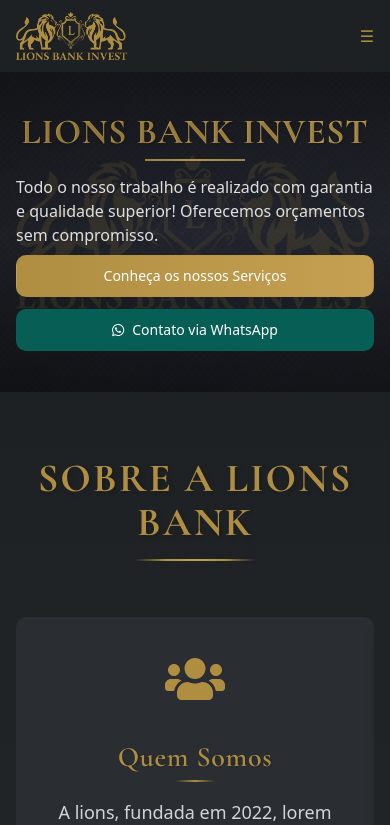
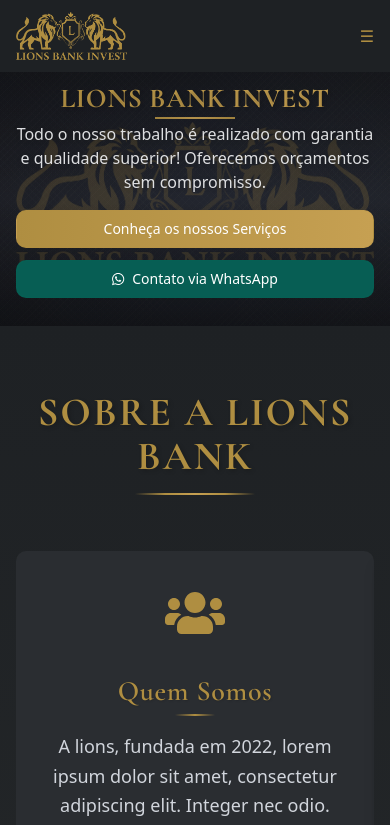
Before and after one commit to gustavohn2017/lions-inc, a Next.js app: page / in a window 390 px wide. Shown: the top 825 px of the page. Built offline with nearby package versions, Linux system fonts and the light colour scheme.

Commit message:
Refactor Hero component for improved layout, responsiveness, and animation effects

```diff
--- a/src/app/_components/Hero/Hero.tsx
+++ b/src/app/_components/Hero/Hero.tsx
@@ -10,9 +10,10 @@ import './hero-animations.css';
 // Remove or comment out this line:
 // import '@/app/fonts.css';
 // ...existing code...
+
 export function Hero() {
   return (
-    <section className="relative overflow-hidden min-h-[320px] md:min-h-[420px] lg:min-h-[380px] xl:min-h-[420px]">
+    <section className="relative overflow-hidden min-h-[200px] md:min-h-[240px] lg:min-h-[260px]">
       {/* Background with Subtle Silver Stripes */}
       <div className="absolute inset-0">
         {/* Base Layer */}
@@ -63,42 +64,28 @@ export function Hero() {
         </div>
       </div>
 
-      {/* Background Pattern - Mobile Only */}
-      <div className="absolute inset-0 md:hidden">
-        <div className="absolute inset-0 bg-gradient-to-b from-black/10 via-transparent to-black/20 z-10" />
-        <Image
-          src={logo_lions_bank}
-          alt="Background Logo"
-          fill
-          style={{ opacity: 0.4 }}
-          className="object-contain p-4 hero-image-animate"
-          priority
-          sizes="(max-width: 768px) 100vw, (max-width: 1200px) 50vw, 33vw"
-        />
-      </div>
-
       {/* Main Content Container */}
-      <div className="container mx-auto relative z-20 px-4 sm:px-6 lg:px-8 h-full">
-        <div className="grid lg:grid-cols-2 gap-4 lg:gap-6 items-center py-6 md:py-8 lg:py-10 min-h-[320px] md:min-h-[420px] lg:min-h-[380px] xl:min-h-[420px]">
-          {/* Left Content */}
-            <div className="flex flex-col max-w-xl mx-auto lg:mx-0 hero-content-animate md:pt-0 lg:pt-0">
-            <h1 className="text-2xl sm:text-3xl md:text-4xl lg:text-4xl xl:text-5xl font-bold font-capricho hero-title bg-gradient-to-r from-[#AF8E41] to-[#AF8E41] bg-clip-text text-transparent">
+      <div className="container mx-auto relative z-20 px-4 sm:px-6 lg:px-8 h-full flex items-center">
+        <div className="flex flex-col md:flex-row items-center justify-between w-full py-3 md:py-4">
+          {/* Left Content - Text and Buttons */}
+          <div className="flex flex-col w-full md:w-1/2 items-center md:items-start hero-content-animate">
+            <h1 className="hero-title text-center md:text-left">
               LIONS BANK INVEST
             </h1>
 
-            <p className="text-base sm:text-lg md:text-xl text-gray-100/90 drop-shadow-sm
-  backdrop-blur-[2px] relative z-10 md:max-w-md lg:max-w-lg">
+            <p className="text-base text-gray-100/90 drop-shadow-sm backdrop-blur-[2px]
+               text-center md:text-left mb-3 max-w-md">
               Todo o nosso trabalho é realizado com garantia e qualidade superior!
               Oferecemos orçamentos sem compromisso.
             </p>
 
             {/* CTA Buttons */}
-            <div className="flex flex-col sm:flex-row gap-3 pt-2 md:pt-4">
+            <div className="flex flex-col sm:flex-row gap-3 pt-1 md:pt-2 justify-center md:justify-start w-full sm:w-auto">
               <a
                 href="#servicos"
-                className="flex-1 sm:flex-none text-center px-5 py-2.5
+                className="flex-1 sm:flex-initial text-center px-5 py-2
                 bg-gradient-to-r from-[#AF8E41] to-[#C6A052] hover:from-[#C6A052] hover:to-[#AF8E41]
-                text-white rounded-lg transition-all duration-300 text-sm md:text-base font-medium
+                text-white rounded-lg transition-all duration-300 text-sm font-medium
                 hover:shadow-[0_0_15px_rgba(175,142,65,0.25)] hover:-translate-y-0.5
                 border border-[#AF8E41]/10"
               >
@@ -109,9 +96,9 @@ export function Hero() {
                 href="https://wa.me/5511999999999"
                 target="_blank"
                 rel="noopener noreferrer"
-                className="flex-1 sm:flex-none flex items-center justify-center px-5 py-2.5
+                className="flex-1 sm:flex-initial flex items-center justify-center px-5 py-2
                 bg-[#075e54] hover:bg-[#128c7e] text-white rounded-lg transition-all
-                duration-300 text-sm md:text-base font-medium hover:shadow-md hover:-translate-y-0.5 group
+                duration-300 text-sm font-medium hover:shadow-md hover:-translate-y-0.5 group
                 border border-emerald-700/10"
               >
                 <FontAwesomeIcon
@@ -123,20 +110,34 @@ export function Hero() {
             </div>
           </div>
 
-          {/* Right Image - Tablet and Desktop */}
-          <div className="hidden md:block relative h-full">
-            <Image
-              src={logo_lions_bank}
-              alt="Background Logo"
-              fill
-              style={{ opacity: 0.85 }}
-              className="object-contain p-4 hero-image-animate"
-              priority
-              sizes="(max-width: 1024px) 50vw, 40vw"
-            />
+          {/* Center Image */}
+          <div className="relative md:w-1/2 flex justify-center items-center mt-4 md:mt-0">
+            <div className="relative w-full max-w-[200px] md:max-w-[220px] lg:max-w-[250px] aspect-square">
+              <Image
+                src={logo_lions_bank}
+                alt="Lions Bank Logo"
+                fill
+                className="object-contain hero-image-animate"
+                priority
+                sizes="(max-width: 768px) 180px, (max-width: 1024px) 220px, 250px"
+              />
+            </div>
           </div>
+        </div>
+      </div>
 
-          {/* Removed duplicate Background Pattern since it was defined earlier */}
+      {/* Mobile Background Logo - Lower Opacity */}
+      <div className="absolute inset-0 md:hidden hero-background-image">
+        <div className="absolute inset-0 bg-gradient-to-b from-black/10 via-transparent to-black/20 z-10" />
+        <div className="relative w-full h-full flex items-center justify-center">
+          <Image
+            src={logo_lions_bank}
+            alt="Background Logo"
+            fill
+            className="object-contain p-4 opacity-20"
+            priority
+            sizes="100vw"
+          />
         </div>
       </div>
     </section>
--- a/src/app/_components/Hero/hero-animations.css
+++ b/src/app/_components/Hero/hero-animations.css
@@ -17,19 +17,36 @@
     opacity: 0;
   }
   to {
-    width: 100px;
+    width: 80px;
     opacity: 0.9;
   }
 }
 
 .hero-content-animate {
   opacity: 0;
-  animation: fadeInUp 1s ease-out forwards;
+  animation: fadeInUp 0.8s ease-out forwards;
 }
 
 .hero-image-animate {
   opacity: 0;
-  animation: fadeInUp 1s ease-out 0.2s forwards;
+  animation: fadeInUp 0.8s ease-out 0.2s forwards;
+}
+
+/* Image opacity based on screen sizes */
+@media (max-width: 1023px) {
+  .hero-image-animate {
+    opacity: 0.4 !important;
+  }
+
+  .hero-background-image {
+    z-index: 5;
+  }
+}
+
+@media (min-width: 1024px) {
+  .hero-image-animate {
+    opacity: 0.95;
+  }
 }
 
 /* Test class to disable animations for testing */
@@ -42,7 +59,7 @@
 .hero-title {
   font-family: 'Cormorant Garamond', serif;
   font-weight: 700;
-  font-size: clamp(2.8rem, 4vw, 4.2rem);
+  font-size: clamp(1.8rem, 4vw, 2.8rem);
   letter-spacing: 0.02em;
   background: linear-gradient(135deg, #AF8E41 0%, #C6A052 100%);
   -webkit-background-clip: text;
@@ -51,8 +68,10 @@
   text-shadow: 2px 2px 3px rgba(0, 0, 0, 0.15);
   line-height: 1.1;
   position: relative;
-  margin-bottom: 1.5rem;
+  margin-bottom: 0.6rem;
   transition: all 0.3s ease;
+  width: 100%;
+  display: inline-block;
 }
 
 /* Test class to visualize title boundaries */
@@ -63,8 +82,7 @@
 .hero-title::after {
   content: '';
   position: absolute;
-  bottom: -10px;
-  left: 0;
+  bottom: -6px;
   height: 2px;
   background: linear-gradient(90deg, #AF8E41, #C6A052, #AF8E41);
   opacity: 0;
@@ -73,58 +91,71 @@
 }
 
 /* Mobile styles */
-@media (max-width: 767px) {
-  .hero-image-animate {
-    opacity: 0.15 !important;
-  }
-
+@media (max-width: 639px) {
   .hero-title {
-    font-size: clamp(2.2rem, 3.5vw, 3rem);
-    text-align: center;
-    text-shadow: 1px 1px 2px rgba(0, 0, 0, 0.2);
-    margin-left: auto;
-    margin-right: auto;
+    font-size: clamp(1.5rem, 7vw, 2.2rem);
+    margin-bottom: 0.5rem;
   }
 
   .hero-title::after {
     left: 50%;
     transform: translateX(-50%);
-    width: 80px;
+    width: 70px;
+    bottom: -5px;
+  }
+}
+
+/* Small tablet styles */
+@media (min-width: 640px) and (max-width: 767px) {
+  .hero-title {
+    font-size: clamp(1.6rem, 6vw, 2.4rem);
+    margin-bottom: 0.6rem;
+  }
+
+  .hero-title::after {
+    left: 50%;
+    transform: translateX(-50%);
+    width: 75px;
+    bottom: -5px;
   }
 }
 
 /* Tablet styles */
 @media (min-width: 768px) and (max-width: 1023px) {
   .hero-title {
-    font-size: clamp(2.5rem, 3.8vw, 3.5rem);
-    margin-bottom: 1.2rem;
+    font-size: clamp(1.8rem, 5vw, 2.6rem);
+    margin-bottom: 0.7rem;
+  }
+
+  .hero-title::after {
+    left: 0;
+    width: 80px;
+    bottom: -6px;
   }
 
   .hero-image-animate {
-    opacity: 0.7 !important;
-    object-position: center right;
-  }
-
-  .hero-content-animate {
-    max-width: 90%;
+    opacity: 0.9;
   }
 }
 
 /* Larger screens */
 @media (min-width: 1024px) {
   .hero-title {
-    font-size: clamp(3rem, 3.5vw, 4.2rem);
+    font-size: clamp(2rem, 4vw, 2.8rem);
+    margin-bottom: 0.8rem;
   }
 
-  .hero-image-animate {
-    object-position: center;
+  .hero-title::after {
+    left: 0;
+    width: 80px;
+    bottom: -6px;
   }
 }
 
 /* Extra large screens */
 @media (min-width: 1280px) {
   .hero-title {
-    font-size: clamp(3.5rem, 3.2vw, 4.5rem);
+    font-size: clamp(2.2rem, 3.5vw, 3rem);
     letter-spacing: 0.025em;
   }
 }
@@ -136,6 +167,6 @@
   .hero-title::after {
     animation: none;
     opacity: 1;
-    width: 100px;
+    width: 80px;
   }
 }
```
